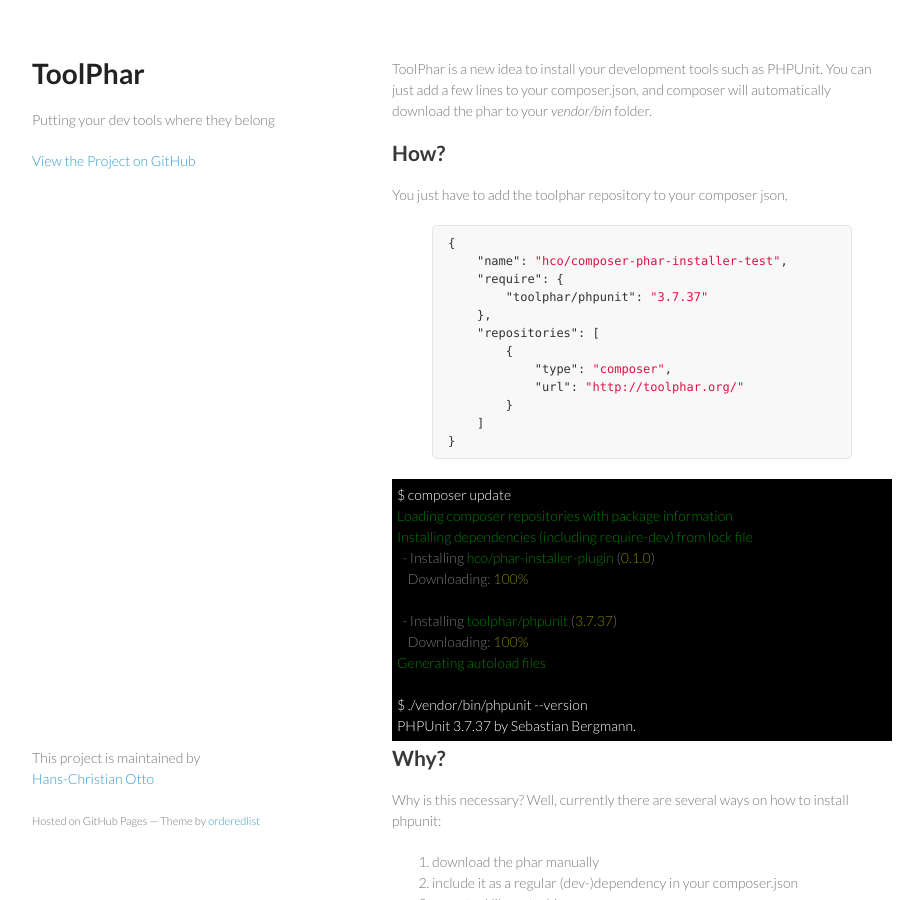
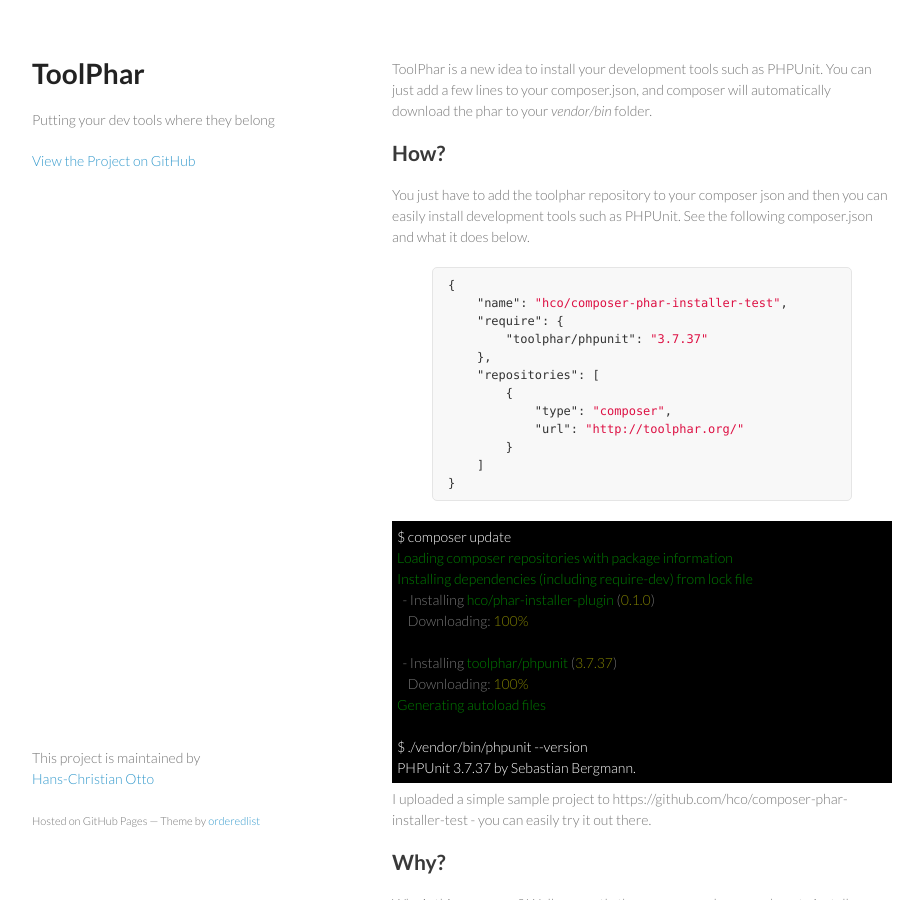
Before and after one commit to toolphar/toolphar, a Jekyll site: the page built from index.md, in a window 1280 px wide and 900 px high. Shown: the whole window, without its empty margins (178-1101 px from the left). Built offline with Jekyll 4.4.1, drawn with Linux system fonts in a browser that asks for light colours; Markdown is read by kramdown in place of the engine named in the settings.

Commit message:
Added some more description

```diff
--- a/index.md
+++ b/index.md
@@ -7,7 +7,8 @@ ToolPhar is a new idea to install your development tools such as PHPUnit.
  You can just add a few lines to your composer.json, and composer will automatically download the phar to your *vendor/bin* folder.
 
 ## How?
-You just have to add the toolphar repository to your composer json,
+You just have to add the toolphar repository to your composer json and then you can easily install development tools such as PHPUnit.
+See the following composer.json and what it does below.
 {% highlight json %}
 {
     "name": "hco/composer-phar-installer-test",
@@ -42,7 +43,7 @@ PHPUnit 3.7.37 by Sebastian Bergmann.
 </div>
 
 
-
+I uploaded a simple sample project to https://github.com/hco/composer-phar-installer-test - you can easily try it out there.
 
 ## Why?
 
```
